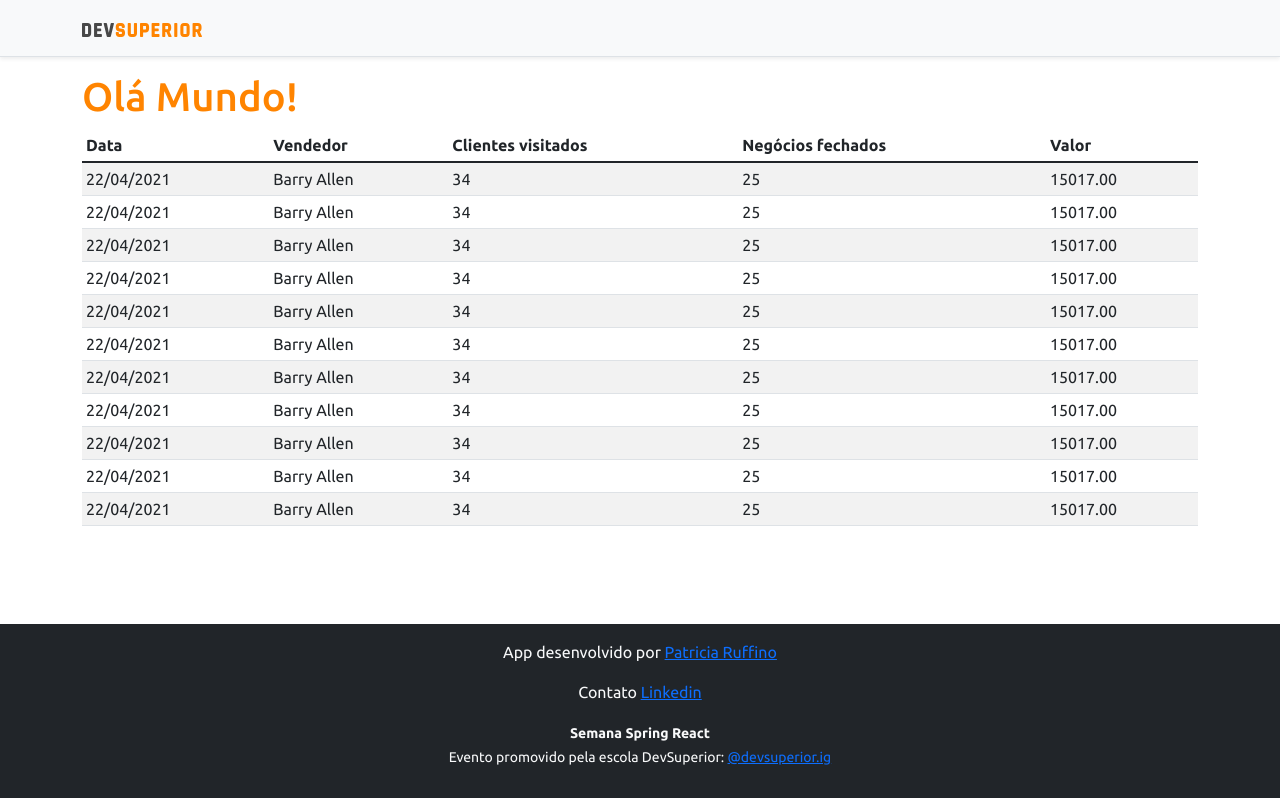
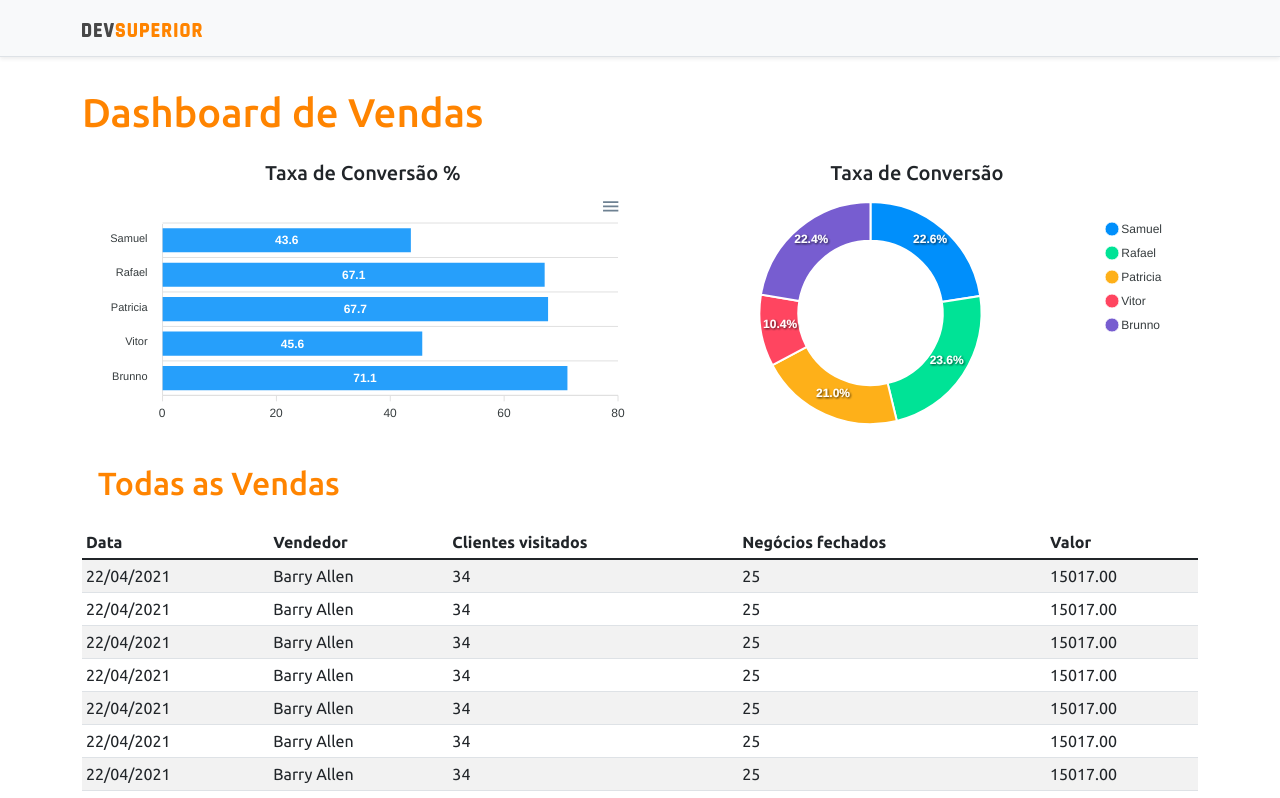
Before and after one commit to PatriciaRuffino/dsvendas, a React (Create React App) app in the folder frontend/: page / in a window 1280 px wide. Shown: the top 798 px of the page. Built offline with nearby package versions, Linux system fonts and the light colour scheme.

Commit message:
Static charts

```diff
--- a/frontend/package.json
+++ b/frontend/package.json
@@ -11,8 +11,10 @@
     "@types/node": "^12.0.0",
     "@types/react": "^17.0.0",
     "@types/react-dom": "^17.0.0",
+    "apexcharts": "^3.28.1",
     "bootstrap": "^5.1.0",
     "react": "^17.0.2",
+    "react-apexcharts": "^1.3.9",
     "react-dom": "^17.0.2",
     "react-scripts": "4.0.3",
     "typescript": "^4.1.2",
--- /dev/null
+++ b/frontend/src/components/BarChart/index.tsx
@@ -0,0 +1,34 @@
+import Chart from 'react-apexcharts'
+const BarChart = () => {
+    const options = {
+        plotOptions: {
+            bar: {
+                horizontal: true,
+            }
+        },
+    };
+
+    const mockData = {
+        labels: {
+            categories: ['Samuel', 'Rafael', 'Patricia', 'Vitor', 'Brunno']
+        },
+        series: [
+            {
+                name: "% Sucesso",
+                data: [43.6, 67.1, 67.7, 45.6, 71.1]
+            }
+        ]
+    };
+    return (
+      <Chart
+            options ={{ ...options, xaxis: mockData.labels}}
+            series = {mockData.series}
+            type= "bar"
+            height= "240"
+      />
+
+    );
+
+  }
+
+  export default BarChart;
--- /dev/null
+++ b/frontend/src/components/DonutChart/index.tsx
@@ -0,0 +1,25 @@
+import Chart from 'react-apexcharts'
+const DonutChart = () => {
+    const mockData = {
+        series: [477138, 499928, 444867, 220426, 473088],
+        labels: ['Samuel', 'Rafael', 'Patricia', 'Vitor', 'Brunno']
+    }
+
+    const options = {
+        legend: {
+            show: true
+        }
+    }
+    return (
+      <Chart
+            options ={{ ...options, labels: mockData.labels}}
+            series = {mockData.series}
+            type= "donut"
+            height= "240"
+      />
+
+    );
+
+  }
+
+  export default DonutChart;
--- a/frontend/src/components/NavBar/App.tsx
+++ b/frontend/src/components/NavBar/App.tsx
@@ -1,4 +1,6 @@
+import BarChart from "components/BarChart";
 import DataTable from "components/DataTable";
+import DonutChart from "components/DonutChart";
 import Footer from "components/Footer";
 import NavBar from "components/NavBar";
 
@@ -7,7 +9,21 @@
     < >
     <NavBar />
     <div className="container">
-      <h1 className="text-primary">Olá Mundo!</h1>
+      <h1 className="text-primary py-3">Dashboard de Vendas</h1>
+
+      <div className= "row px-3">
+        <div className="col-sm-6">
+          <h5 className="text-center text-secundary">Taxa de Conversão %</h5>
+          <BarChart />
+        </div>
+        <div className="col-sm-6">
+          <h5 className="text-center text-secundary">Taxa de Conversão</h5>
+          <DonutChart />
+        </div>
+        <div className="py-3">
+          <h2 className="text-primary">Todas as Vendas</h2>
+        </div>
+      </div>
       <DataTable />
     </div>
     <Footer />
--- /dev/null
+++ b/frontend/src/react-app-env.d.ts
@@ -0,0 +1 @@
+/// <reference types="react-scripts" />
```
Also changed, not shown: 1 other file (tests, documents, lock files or other folders).
